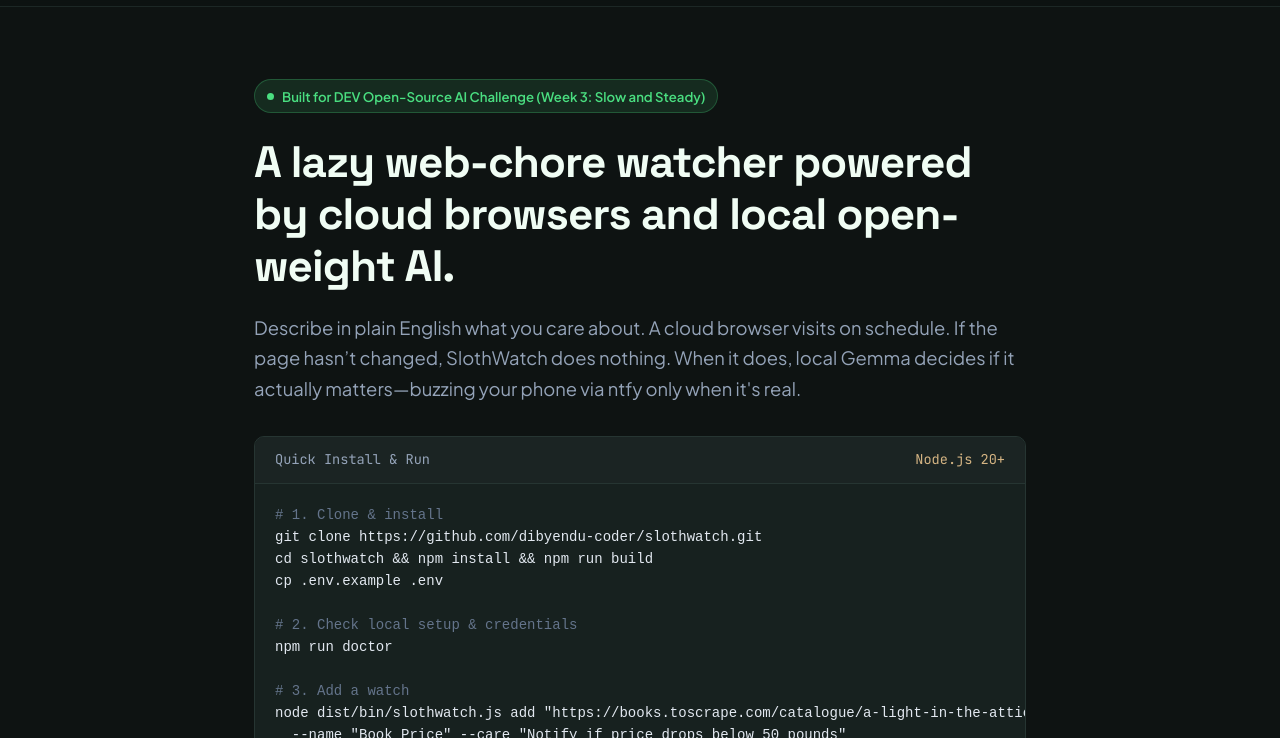
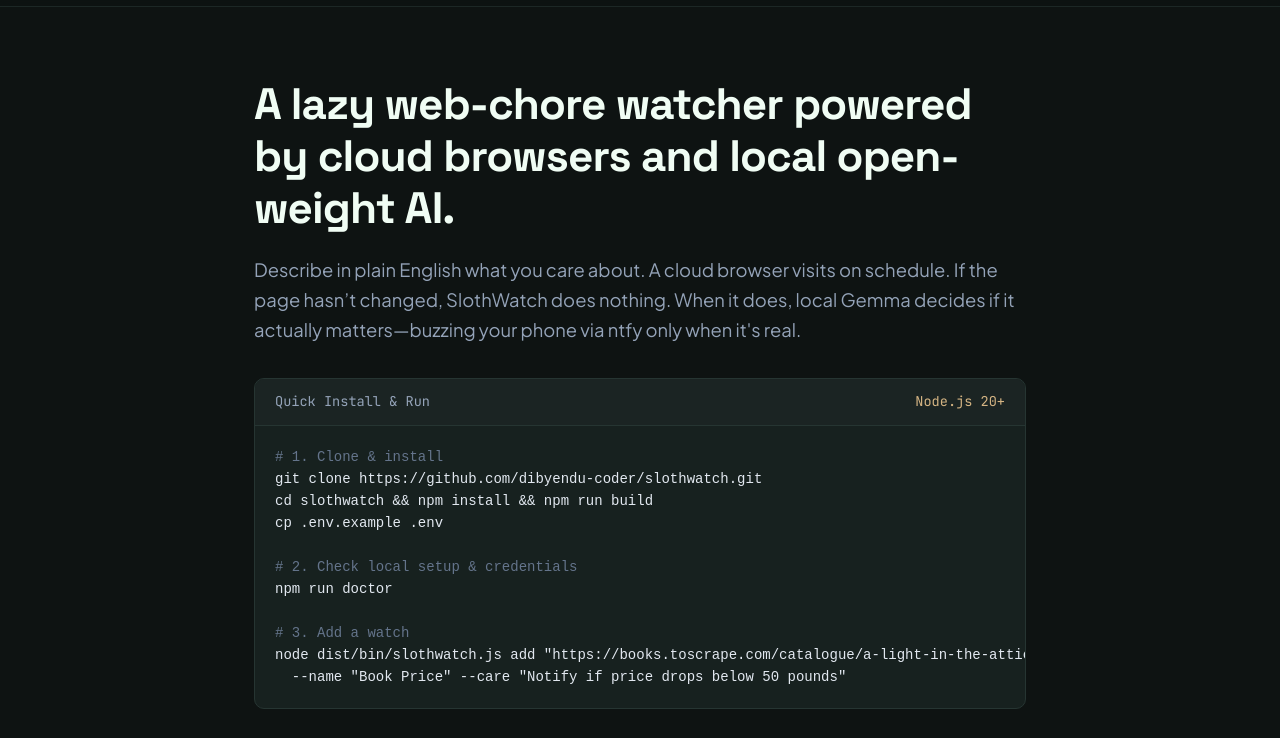
Before and after one commit to dibyendu-coder/slothwatch, a website: page docs/index.html in a window 1280 px wide. Shown: the part 58-796 px from the top of the page. Drawn offline with Linux system fonts and the light colour scheme.

Commit message:
feat: add landing page documentation in index.html

```diff
--- a/docs/index.html
+++ b/docs/index.html
@@ -33,9 +33,7 @@
     <!-- HERO SECTION -->
     <section class="hero">
       <div class="container hero-container">
-        <div class="badge">
-          <span class="badge-dot"></span> Built for DEV Open-Source AI Challenge (Week 3: Slow and Steady)
-        </div>
+
         <h1 class="hero-title">
           A lazy web-chore watcher powered by cloud browsers and local open-weight AI.
         </h1>
```
